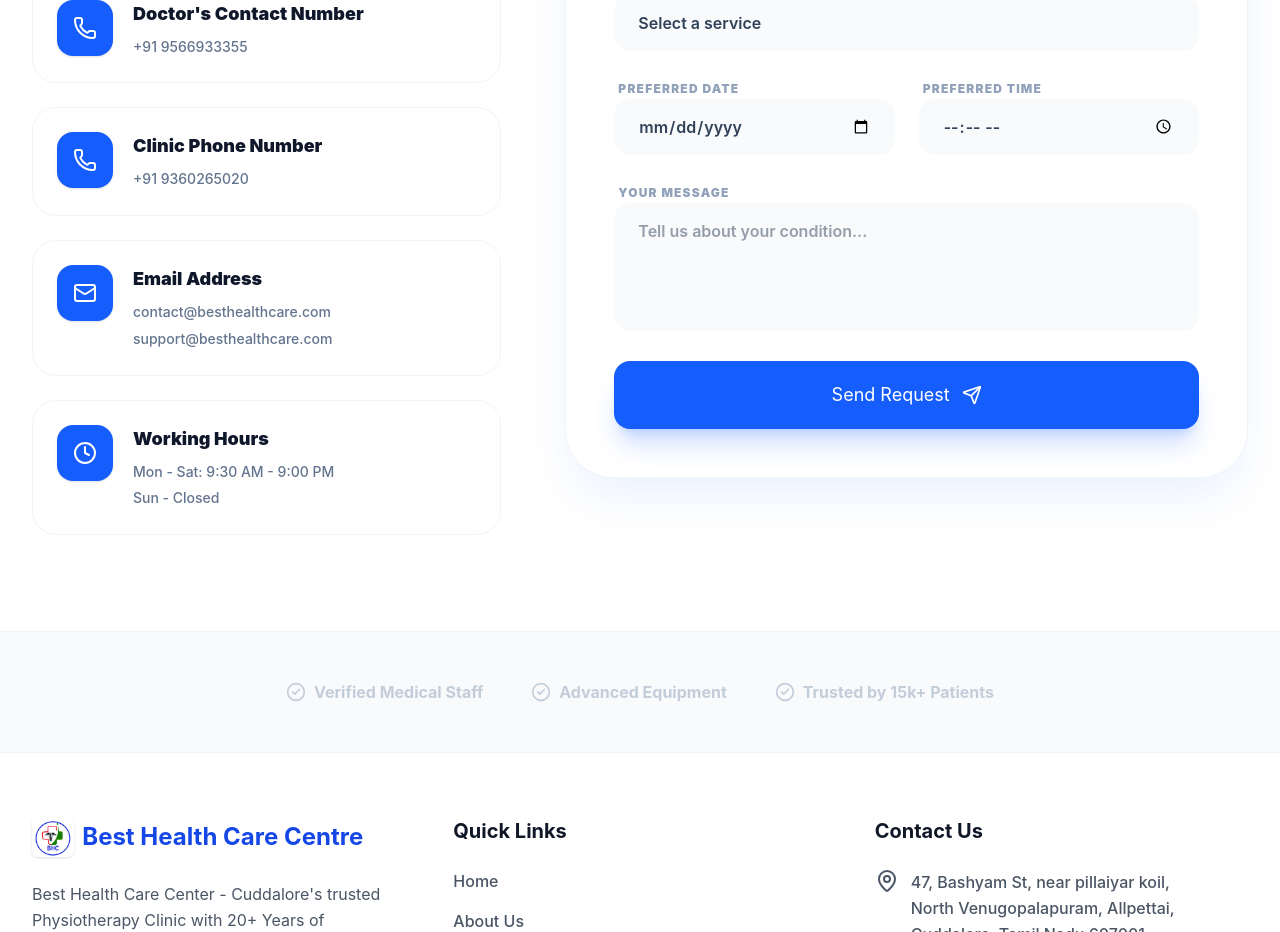
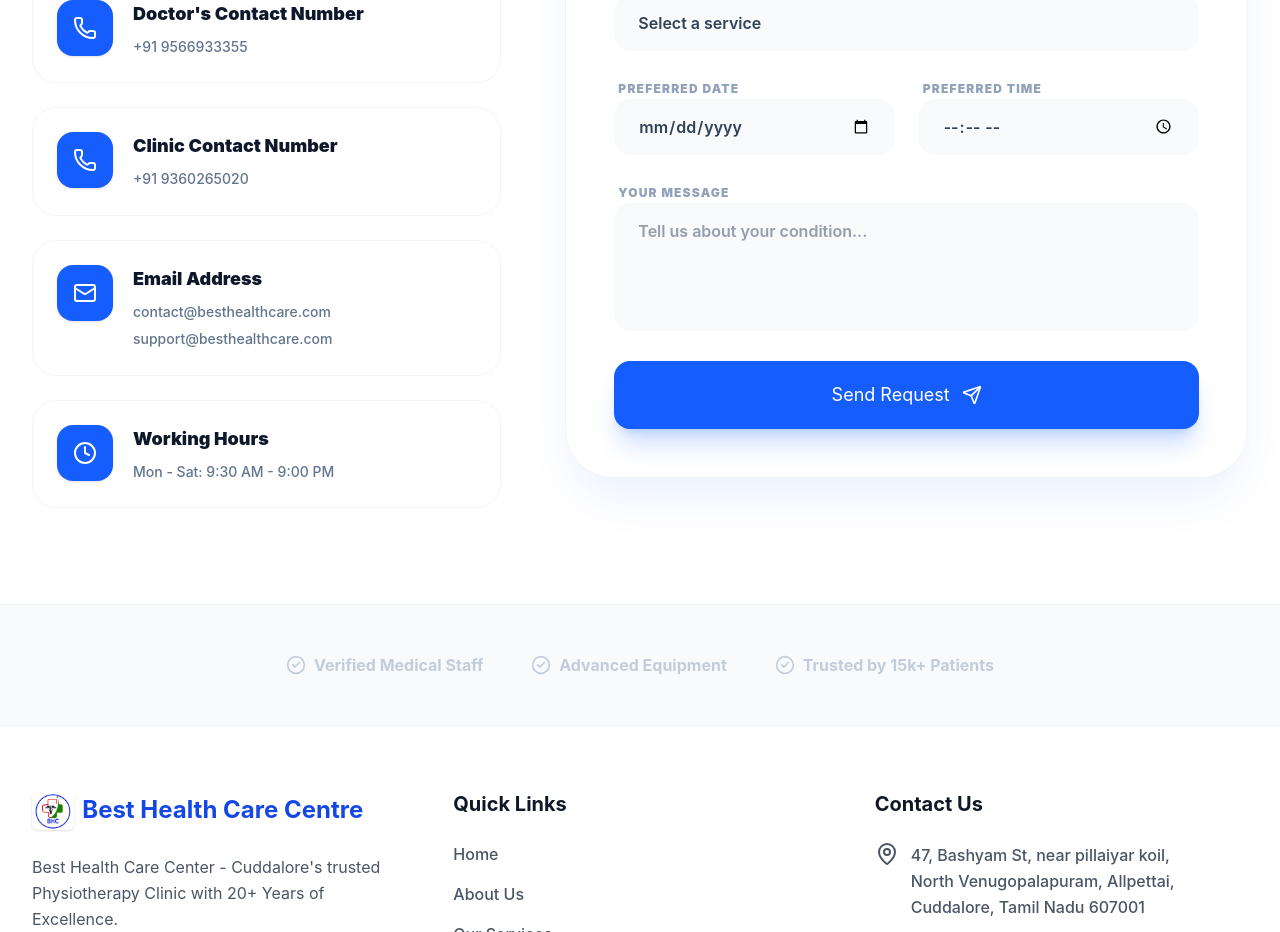
Before and after one commit to Mohammed-Haaris/Best-Physio, a React (Vite) app: page /contact in a window 1280 px wide. Shown: the part 2160-3092 px from the top of the page. Built offline with nearby package versions, Linux system fonts and the light colour scheme.

Commit message:
BP-14 (#11)

```diff
--- a/src/components/Pages/contact/Contact.jsx
+++ b/src/components/Pages/contact/Contact.jsx
@@ -26,7 +26,7 @@
   const handleSubmit = (e) => {
     e.preventDefault();
 
-    const phoneNumber = "9566933355"; // Doctor's WhatsApp number
+    const phoneNumber = "9566933355";
     const message = `*New Appointment Request*\n\n` +
       `*Name:* ${formData.firstName} ${formData.lastName}\n` +
       `*Email:* ${formData.email}\n` +
@@ -38,7 +38,6 @@
     const encodedMessage = encodeURIComponent(message);
     const whatsappUrl = `https://wa.me/${phoneNumber}?text=${encodedMessage}`;
 
-    // Redirect to WhatsApp
     window.location.href = whatsappUrl;
   };
 
@@ -56,8 +55,8 @@
       color: "bg-blue-600 text-white"
     },
     {
-      title: "Clinic Phone Number",
-      details: ["+91 9360265020"],
+      title:"Clinic Contact Number",
+      details:["+91 9360265020"],
       icon: <Phone className="w-6 h-6" />,
       color: "bg-blue-600 text-white"
     },
@@ -69,7 +68,7 @@
     },
     {
       title: "Working Hours",
-      details: ["Mon - Sat: 9:30 AM - 9:00 PM", "Sun - Closed"],
+      details: ["Mon - Sat: 9:30 AM - 9:00 PM"],
       icon: <Clock className="w-6 h-6" />,
       color: "bg-blue-600 text-white"
     }
--- a/src/components/Pages/home/Home.jsx
+++ b/src/components/Pages/home/Home.jsx
@@ -3,7 +3,7 @@
 import { motion } from 'framer-motion';
 import { GiShoulderArmor, GiKneeCap, GiArm, GiBiceps, GiHand, GiFootprint, GiLeg, GiSpineArrow, GiPelvisBone } from "react-icons/gi";
 
-import heroImg from '../../../assets/images/physio1.png';
+import heroImg from '../../../assets/images/home_image.jpeg';
 import aboutImg from '../../../assets/images/physio3.png';
 import glassBg from '../../../assets/images/glass_bg.png';
 
```
Also changed, not shown: src/assets/images/home_image.jpeg (added), src/assets/images/qr.jpeg (added), src/components/Footer/Footer.jsx (line endings or trailing spaces).
